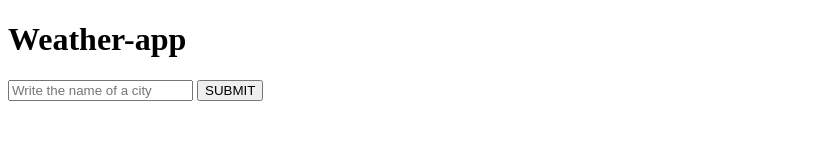
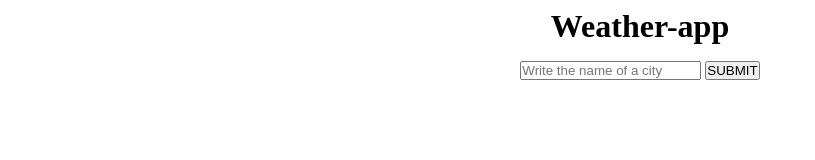
Before and after one commit to A-Mariaule/weather-app, a plain HTML site: page index.html in a window 1280 px wide. Shown: the whole page, without its empty margins (0-815 px from the left). Drawn offline with Linux system fonts and the light colour scheme.

Commit message:
debut css

```diff
--- a/assets/js/style.js
+++ b/assets/js/style.js
@@ -1,19 +1,20 @@
 //boutton
 let button=document.querySelector("button")
 let main=document.getElementsByClassName("main")[0]
+let header=document.getElementsByClassName("header")[0]
 let h2=document.createElement("h2")
-main.appendChild(h2)
+h2.className="header__subtitle"
+header.appendChild(h2)
 
 //préparation de la météo
-let div_meteo=document.createElement("div")
-div_meteo.className="meteo"
-main.appendChild(div_meteo)
+let list_meteo=document.createElement("div")
+list_meteo.className="list_meteo"
+main.appendChild(list_meteo)
 
 
+//creation de la météo
 button.addEventListener("click",()=>{
-    while(div_meteo.firstChild){
-        div_meteo.removeChild(div_meteo.firstChild)
-    }
+    list_meteo.innerHTML=""
     let input=document.querySelector("input")
     city=input.value
     const fetchName = (city) => fetch("https://api.openweathermap.org/data/2.5/forecast?q="+ city+"&cnt=8&units=metric&appid=1cdbc48903d1d699f34e221b79e38af7");
@@ -25,26 +26,29 @@ button.addEventListener("click",()=>{
         h2.textContent=data.city.name
         console.log(data)
         for (let elem of data.list){
+            let meteo=document.createElement("div")
+            meteo.className="meteo"
+            list_meteo.appendChild(meteo)
             let heure=document.createElement("p")
             heure.className="meteo__heure"
-            div_meteo.appendChild(heure)
-            heure.textContent=elem.dt_txt.split(" ")[1].substring(0,5);;
+            meteo.appendChild(heure)
+            heure.textContent=elem.dt_txt.split(" ")[1].substring(0,5);
             let logo=document.createElement("img")
             logo.className="meteo__logo "
-            div_meteo.appendChild(logo)
+            meteo.appendChild(logo)
             logo.src="http://openweathermap.org/img/wn/"+elem.weather[0].icon+"@2x.png"
             let description=document.createElement("p")
             description.className="meteo__description"
-            div_meteo.appendChild(description)
+            meteo.appendChild(description)
             description.textContent=elem.weather[0].description
             let temperature=document.createElement("p")
             temperature.className="meteo__temperature"
-            div_meteo.appendChild(temperature)
+            meteo.appendChild(temperature)
             temperature.textContent=(elem.main.temp).toFixed(0)+ " ° "
             let wind=document.createElement("p")
             wind.className="meteo__wind"
             wind.textContent=(elem.wind.speed*3.6).toFixed(0)+" km/h"
-            div_meteo.appendChild(wind)
+            meteo.appendChild(wind)
         }
     })
 })
--- a/index.html
+++ b/index.html
@@ -9,10 +9,14 @@
     <title>weather-app</title>
 </head>
 <body>
+    <header class="header">
+        <h1 class="header__title">Weather-app</h1>
+        <div class="header__form">
+            <input type="search" class="header__form--input" placeholder="Write the name of a city">
+            <button class="header__form--button">SUBMIT</button>
+        </div>
+    </header>
     <main class="main">
-        <h1 class="main__title">Weather-app</h1>
-        <input type="search" class="main__input" placeholder="Write the name of a city">
-        <button class="main__button">SUBMIT</button>
     </main>
 </body>
 </html>
--- a/sass/style.scss
+++ b/sass/style.scss
@@ -0,0 +1,37 @@
+*{
+    margin: 0;
+    padding:0;
+}
+
+
+body{
+    width: 100vw;
+    height: 100vh;
+    display: flex;
+    flex-direction: column;
+    text-align: center;
+    header{
+        height: 15%;
+        display: flex;
+        flex-direction: column;
+        justify-content: space-around;
+        &__subtitle{
+            margin-top: 5vw;
+        }
+    }
+    .main{
+        display: flex;
+        flex-direction: column;
+        text-align: center;
+        justify-content: center;
+        width: 100%;
+        height: 100%;
+        .list_meteo{
+            display: flex;
+            justify-content: center;
+            align-items: center;
+            overflow: scroll;
+            width: 100%;
+        }
+    }
+}
```
Also changed, not shown: assets/css/style.css, 1 other file.
